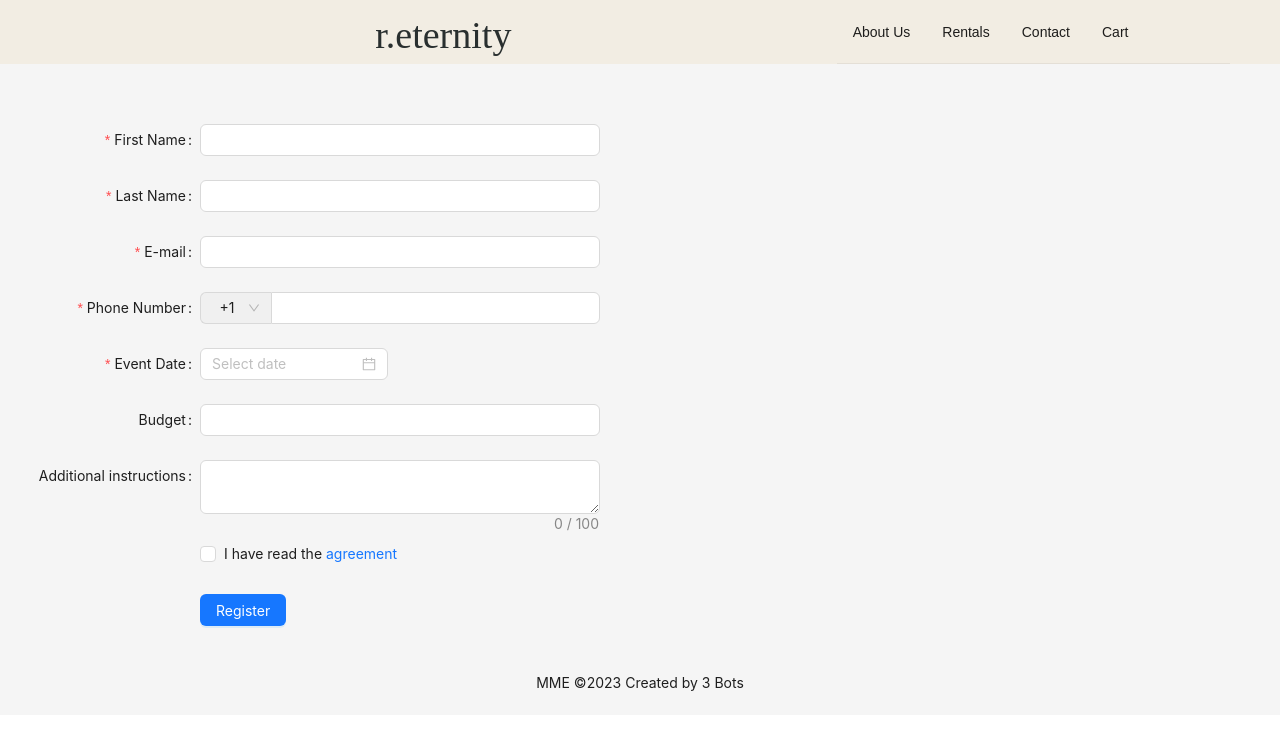
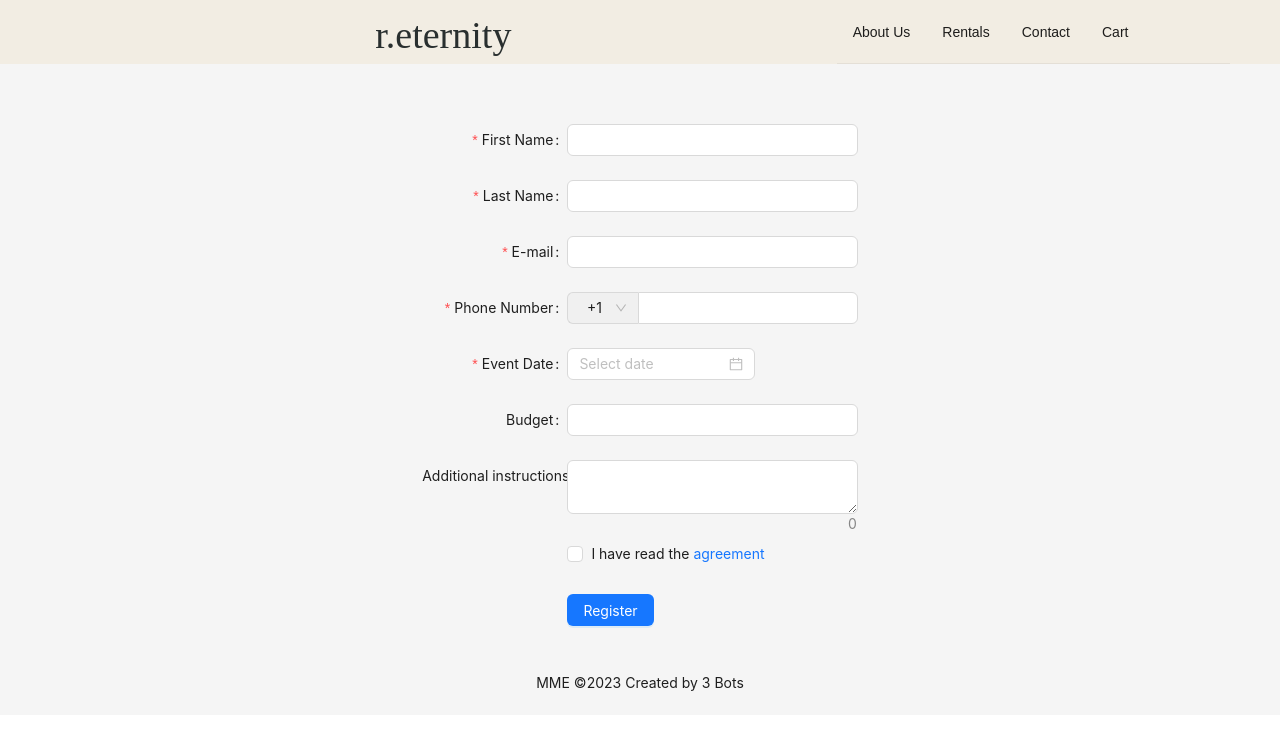
Before and after one commit to 18jcarter/dogs-app, a React (Create React App) app: page /contact in a window 1280 px wide. Shown: the top 730 px of the page. Built offline with nearby package versions, Linux system fonts and the light colour scheme; a web font is replaced by a local one.

Commit message:
more updates

```diff
--- a/src/components/Contact/index.js
+++ b/src/components/Contact/index.js
@@ -7,6 +7,7 @@ import {
   Input,
   InputNumber,
   Select,
+  Flex
 } from "antd";
 const { Option } = Select;
 
@@ -57,6 +58,7 @@ const Contact = () => {
     </Form.Item>
   );
   return (
+    <Flex justify="center" style={{ width: '100%'}}>
         <Form
         {...formItemLayout}
         form={form}
@@ -151,8 +153,16 @@ const Contact = () => {
             />
         </Form.Item>
 
-      <Form.Item name="instructions" label="Additional instructions">
-        <Input.TextArea showCount maxLength={100} />
+        <Form.Item
+            name="instructions"
+            label="Additional instructions"
+            rules={[
+                {
+                    max: 50000,
+                }
+            ]}
+        >
+            <Input.TextArea showCount/>
         </Form.Item>
 
         <Form.Item
@@ -178,6 +188,7 @@ const Contact = () => {
             </Button>
         </Form.Item>
         </Form>
+    </Flex>
   );
 };
 export default Contact;
--- a/src/components/Home/index.js
+++ b/src/components/Home/index.js
@@ -1,5 +1,5 @@
 import React from "react";
-import { Flex, Layout, Button, Typography, Image, Carousel } from "antd";
+import { Flex, Button, Typography, Image, Carousel } from "antd";
 import {
   Carousel1,
   Carousel2,
@@ -9,12 +9,11 @@ import {
 } from "../images";
 
 const { Title } = Typography;
-const { Content, Footer } = Layout;
 
 const HomePage = () => {
   return (
     <>
-      <Flex style={{ height: 600 }}>
+      <Flex style={{ background: '#F2EDE3', height: 600 }}>
         <Flex vertical style={{ flex: 1, paddingRight: 100, paddingLeft: 100 }}>
           <Title className="primaryText" style={{ fontSize: 80 }}>
             Premium Wedding Sign Rentals.
--- a/src/index.js
+++ b/src/index.js
@@ -7,7 +7,6 @@ import ErrorPage from "./components/ErrorPage";
 import Products from "./components/ProductList";
 import Navbar from "./components/Navbar";
 import Contact from "./components/Contact";
-import Cart from "./components/Cart";
 import { Layout } from "antd";
 
 const { Header, Content, Footer } = Layout;
@@ -25,10 +24,6 @@ const router = createBrowserRouter([
   {
     path: "contact",
     element: <Contact />,
-  },
-  {
-    path: "cart",
-    element: <Cart />,
   },
 ]);
 
```
Lines whose indentation alone changed are shown as unchanged.
